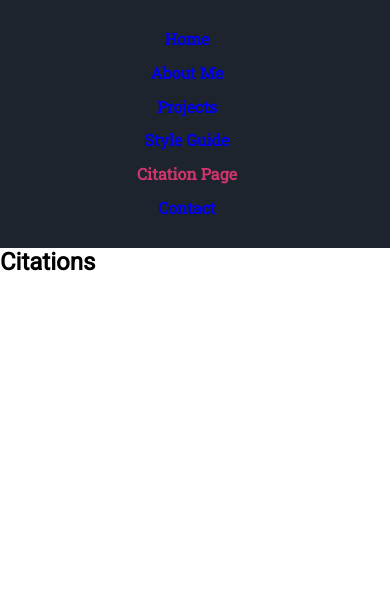
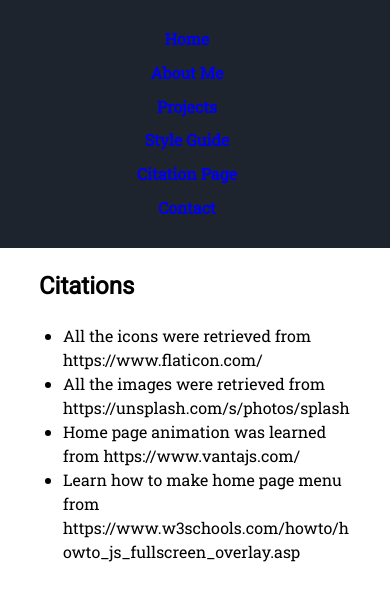
Before and after one commit to mallocfreeMe/IAT309_PO3_myPortfolio, a plain HTML site: page citation.html in a window 390 px wide. Shown: the part 52-652 px from the top of the page. Drawn offline with Linux system fonts and the light colour scheme.

Commit message:
fixed citation page

```diff
--- a/citation.html
+++ b/citation.html
@@ -16,7 +16,7 @@
     <link href="css/styleGuide.css" rel="stylesheet">
 
     <!-- import citation css file -->
-    <link href="css/styleGuide.css" rel="stylesheet">
+    <link href="css/citation.css" rel="stylesheet">
 </head>
 
 <body>
@@ -35,9 +35,19 @@
         </nav>
     </header>
 
-    <section>
-        <h1>Citations</h1>
-    </section>
+    <div class="grid">
+        <div class="grid-col-1of3"></div>
+        <section class="grid-col-1of3 citation-section">
+            <h1>Citations</h1>
+            <ul>
+                <li>All the icons were retrieved from https://www.flaticon.com/</li>
+                <li>All the images were retrieved from https://unsplash.com/s/photos/splash</li>
+                <li>Home page animation was learned from https://www.vantajs.com/</li>
+                <li>Learn how to make home page menu from https://www.w3schools.com/howto/howto_js_fullscreen_overlay.asp</li>
+            </ul>
+        </section>
+        <div class="grid-col-1of3"></div>
+    </div>
 
 </body>
 
--- a/css/citation.css
+++ b/css/citation.css
@@ -0,0 +1,38 @@
+.citation-section h1 {
+    font-size: 2em;
+    padding-top: 1em;
+    padding-bottom: 1em;
+}
+
+.citation-section ul {
+    padding-left: 1.5em;
+    line-height: 2em;
+}
+
+/* styling for small device */
+
+@media(max-width: 60em) {
+    .grid-col-1of3{
+        width: 100%;
+        flex: 1 1 100%;
+    }
+    .citation-section {
+        padding-left: 10%;
+        padding-right: 10%;
+    }
+    .citation-section h1 {
+        font-size: 1.5em;
+        padding-top: 1em;
+        padding-bottom: 1em;
+    }
+    .citation-section ul {
+        padding-left: 1.5em;
+        line-height: 2em;
+    }
+
+    .citation-section ul li{
+        line-height: 1.5em;
+        font-size: 1em;
+        word-wrap:break-word;
+    }
+}
--- a/css/styleGuide.css
+++ b/css/styleGuide.css
@@ -47,8 +47,8 @@ body {
     display: inline;
 }
 
-#active-link {
-    color: #CF366D;
+.active-link {
+    color: #CF366D!important;
 }
 
 .nav-section a {
@@ -384,7 +384,7 @@ h2 {
         display: block;
         line-height: 2em;
     }
-    #active-link {
+    .active-link {
         color: #CF366D;
     }
     .nav-section a {
```
